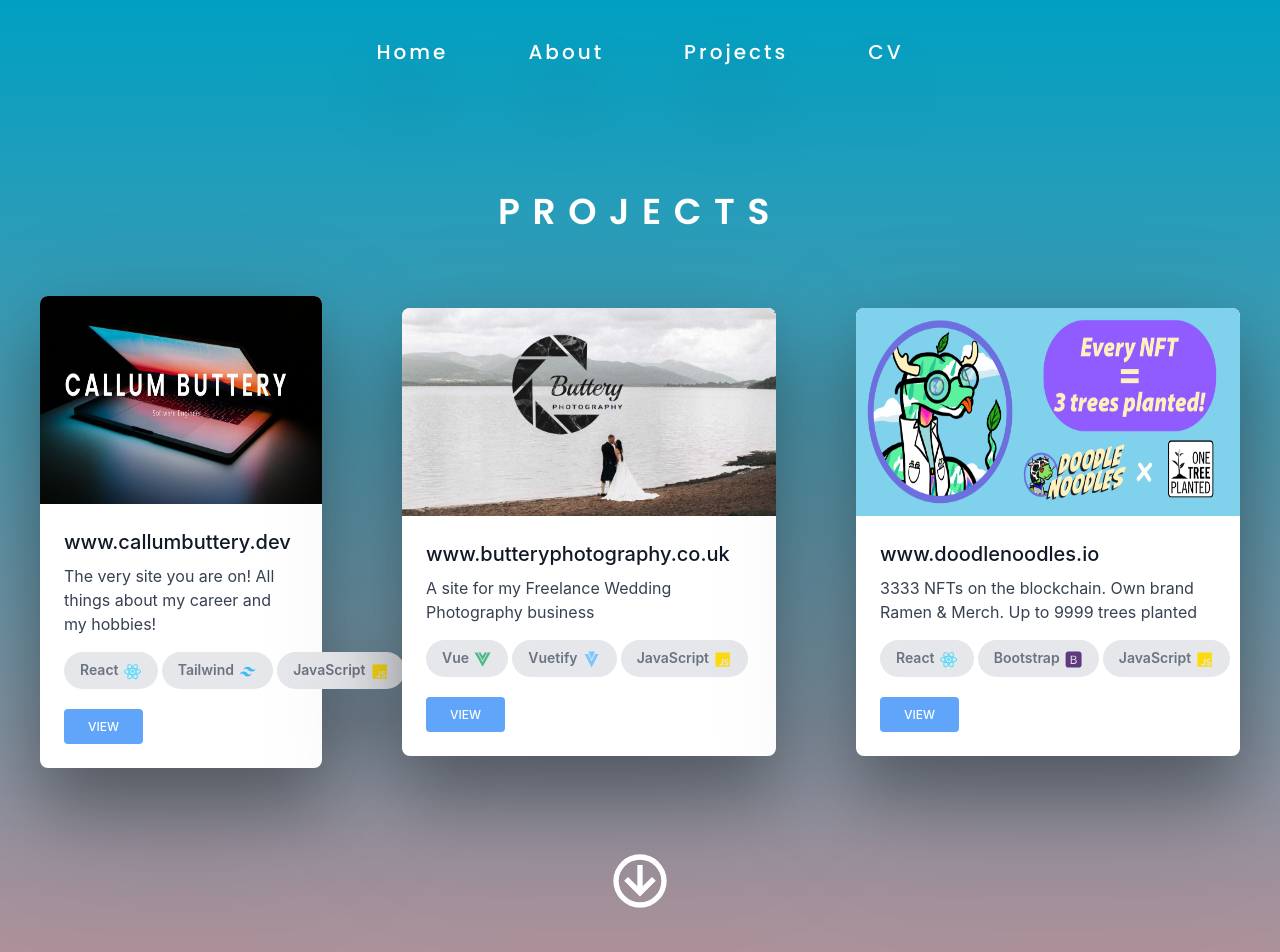
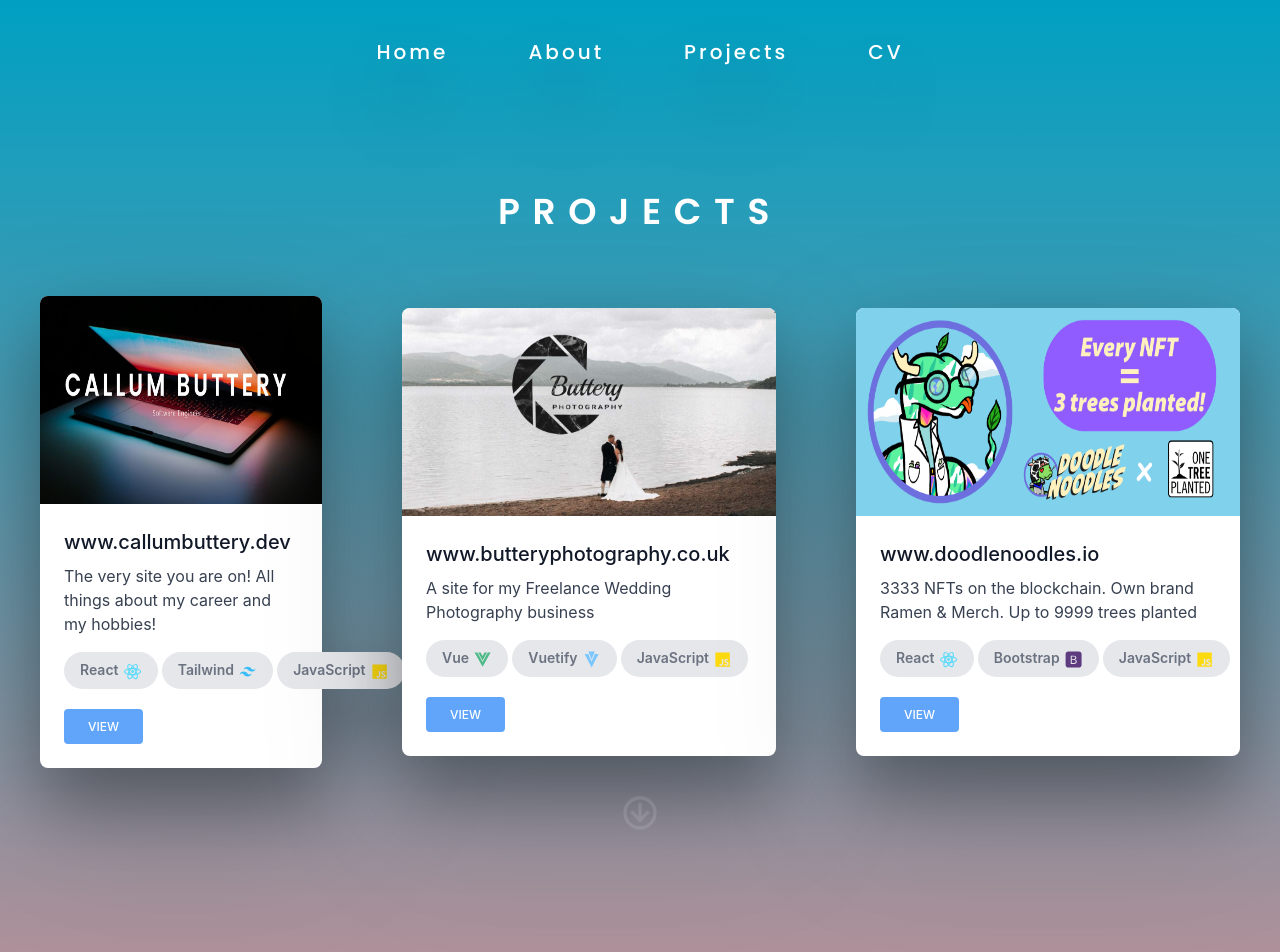
Before and after one commit to callumbuttery/callum-buttery, a React (Create React App) app: page /projects in a window 1280 px wide. Shown: the top 952 px of the page. Built offline with nearby package versions, Linux system fonts and the light colour scheme.

Commit message:
Fix: change animation & timings

```diff
--- a/src/components/DetailsCard.js
+++ b/src/components/DetailsCard.js
@@ -3,7 +3,7 @@
 
 export default function DetailsCard() {
     return (
-        <div className="w-2/6 mx-auto mt-16 shadow-lg flex justify-center bg-white drop-shadow-3xl rounded-2xl" data-aos="fade-up" data-aos-duration="1000" data-aos-delay="700">
+        <div className="w-2/6 mx-auto mt-16 shadow-lg flex justify-center bg-white drop-shadow-3xl rounded-2xl" data-aos="fade-up" data-aos-duration="1000" data-aos-delay="400">
             <div className="px-6 py-4">
                 <div className="font-bold text-4xl mb-2 flex justify-center">Howdy!</div>
                 <p className="text-gray-700 text-center text-xl mt-10">
--- a/src/components/ProfilePic.js
+++ b/src/components/ProfilePic.js
@@ -3,7 +3,7 @@
 export default function profilePicture() {
 
     return (
-        <div className='flex justify-center drop-shadow-4xl' data-aos="fade-down" data-aos-duration="2000" data-aos-delay="700">
+        <div className='flex justify-center drop-shadow-4xl' data-aos="fade-down" data-aos-duration="2000" data-aos-delay="400">
             <img className="w-72 h-72 rounded-full ring-2 ring-white" src={picture} alt="Bordered avatar" />
         </div>
     )
--- a/src/pages/Projects.js
+++ b/src/pages/Projects.js
@@ -24,8 +24,8 @@
                 <ProjectDoodleNoodles />
             </div>
 
-            <div className="flex justify-center pt-24">
-                <Icon className="animate-bounce w-16 h-16" color='#fff' path={mdiArrowDownCircleOutline} />
+            <div className="flex justify-center pt-28" data-aos="fade-down" data-aos-duration="2000" data-aos-delay="2500">
+                <Icon className="animate-pulse w-10 h-10" color='#fff' path={mdiArrowDownCircleOutline} />
             </div>
 
 
```
